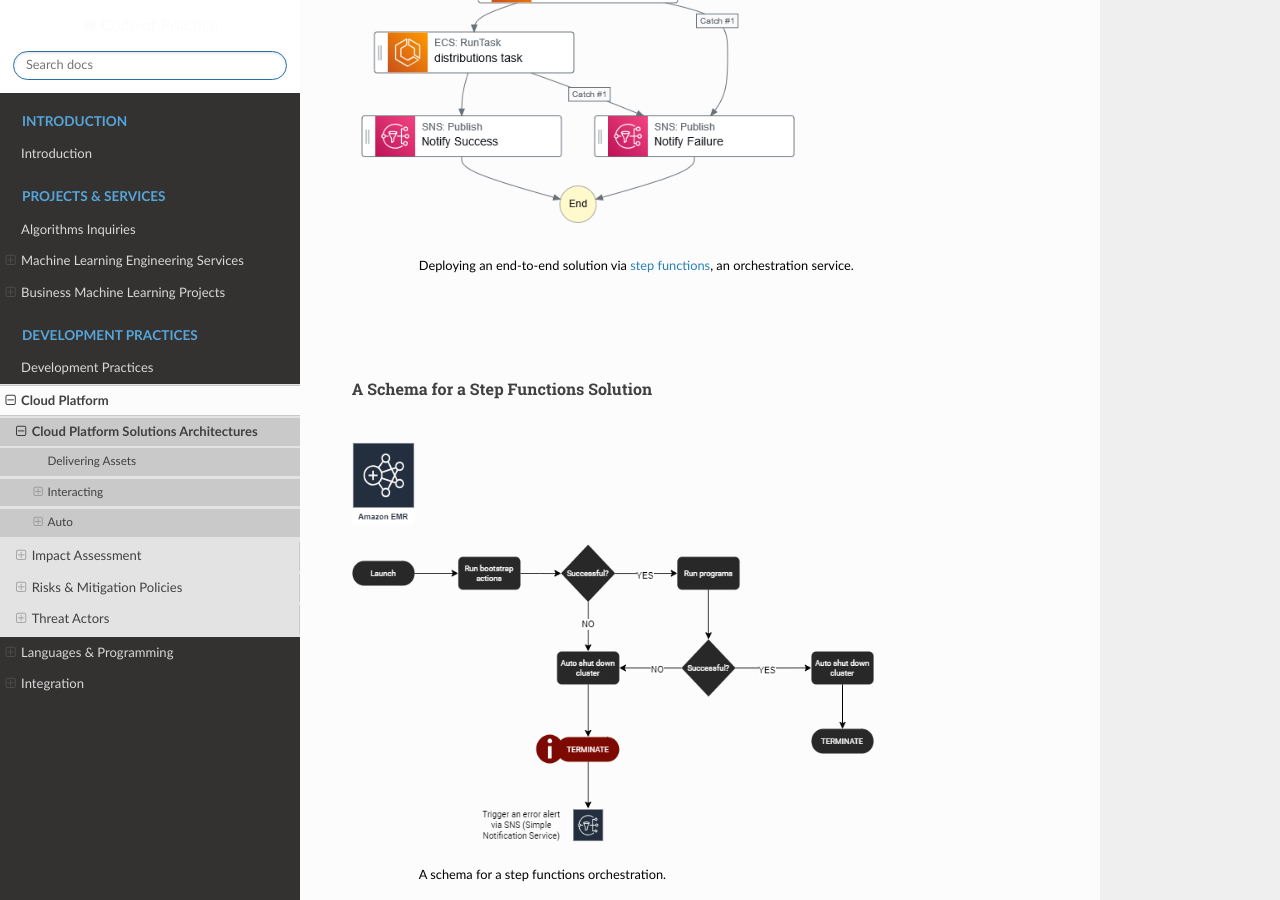
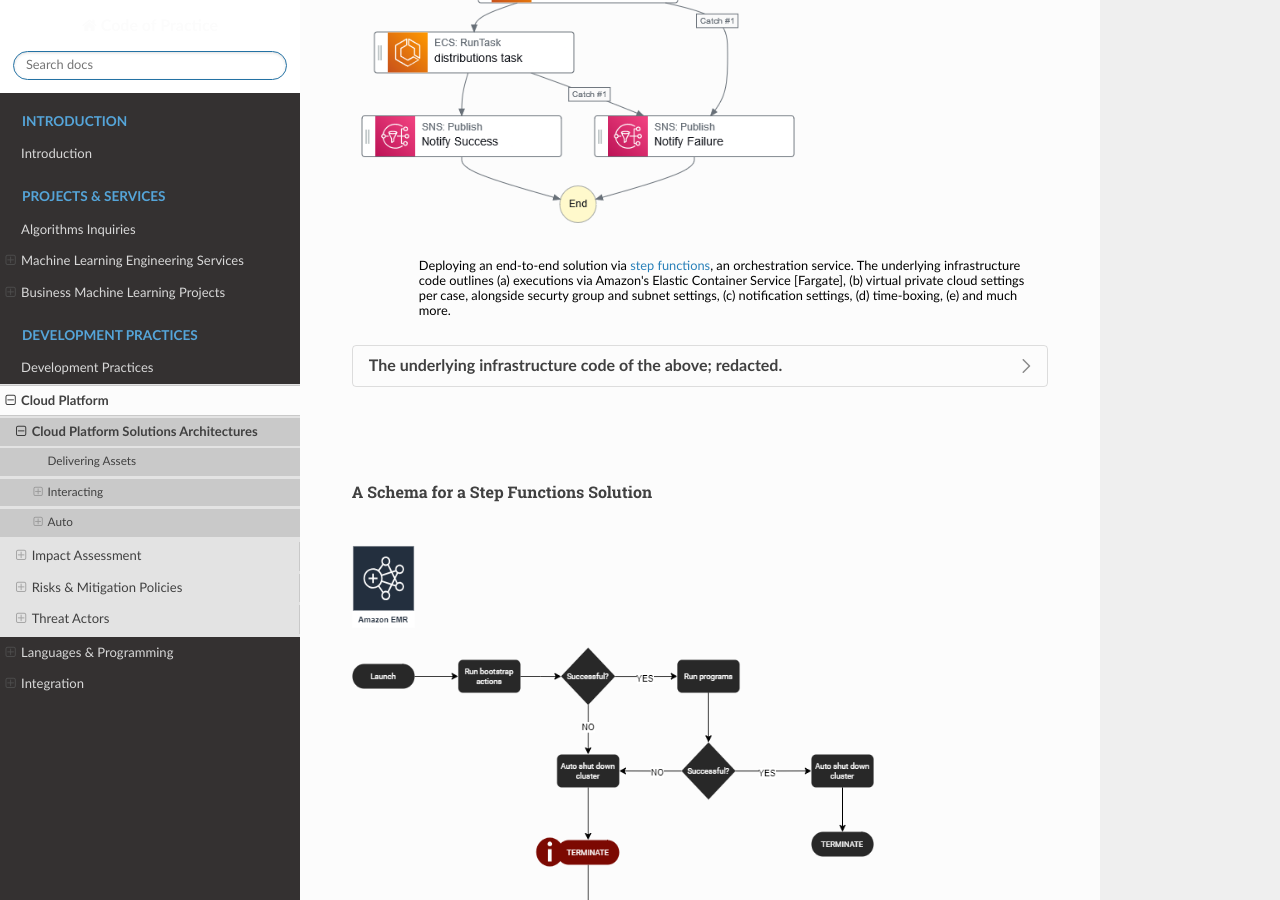
Before and after one commit to thereferences/practice, a Sphinx documentation site: the page built from docs/source/development/cloud/architectures.md, in a window 1280 px wide and 900 px high, scrolled down 3477 px. Built offline with Sphinx 7.4.7 and the Read the Docs theme 2.0.0, drawn with Linux system fonts in a browser that asks for light colours; some of the changed lines change nothing that is shown.

Commit message:
Update docs/source/development/cloud/architectures.md

````diff
--- a/docs/source/development/cloud/architectures.md
+++ b/docs/source/development/cloud/architectures.md
@@ -170,9 +170,108 @@
 :width: 65%
 ```
 <figure>
-<figcaption>Deploying an end-to-end solution via <a href="https://docs.aws.amazon.com/step-functions/latest/dg/welcome.html" target="_blank">step functions</a>, an orchestration service.
+<figcaption>Deploying an end-to-end solution via <a href="https://docs.aws.amazon.com/step-functions/latest/dg/welcome.
+html" target="_blank">step functions</a>, an orchestration service. The underlying infrastructure code outlines (a)
+executions via Amazon's Elastic Container Service [Fargate], (b) virtual private cloud settings per case, alongside
+securty group and subnet settings, (c) notification settings, (d) time-boxing, (e) and much more.
 </figcaption>
 </figure>
+
+:::{dropdown} The underlying infrastructure code of the above; redacted.
+```json
+{
+  "Comment": "An example",
+  "StartAt": "daily task",
+  "TimeoutSeconds": 3600,
+  "States": {
+    "daily task": {
+      "Type": "Task",
+      "Resource": "arn:aws:states:::ecs:runTask.sync",
+      "Parameters": {
+        "LaunchType": "FARGATE",
+        "Cluster": "arn:aws:ecs:{region.name}:{identifier}:cluster/{cluster.name}",
+        "TaskDefinition": "arn:aws:ecs:{region.name}:{identifier}:task-definition/{task.definition}",
+        "NetworkConfiguration": {
+          "AwsvpcConfiguration": {
+            "Subnets": [
+              "{subnet.identifier}",
+              "{subnet.identifier}",
+              "{subnet.identifier}"
+            ],
+            "SecurityGroups": [
+              "{security.group.identifier}"
+            ],
+            "AssignPublicIp": "..."
+          }
+        }
+      },
+      "Next": "distributions task",
+      "Catch": [
+        {
+          "ErrorEquals": [
+            "States.ALL"
+          ],
+          "Next": "Notify Failure",
+          "Comment": "The daily task"
+        }
+      ],
+      "Comment": "The daily task succeeded.  Next, the distributions task."
+    },
+    "distributions task": {
+      "Type": "Task",
+      "Resource": "arn:aws:states:::ecs:runTask.sync",
+      "Parameters": {
+        "LaunchType": "FARGATE",
+        "Cluster": "arn:aws:ecs:{region.name}:{identifier}:cluster/{cluster.name}",
+        "TaskDefinition": "arn:aws:ecs:{region.name}:{identifier}:task-definition/{task.definition}",
+        "NetworkConfiguration": {
+          "AwsvpcConfiguration": {
+            "Subnets": [
+              "{subnet.identifier}",
+              "{subnet.identifier}",
+              "{subnet.identifier}"
+            ],
+            "SecurityGroups": [
+              "{security.group.identifier}"
+            ],
+            "AssignPublicIp": "..."
+          }
+        }
+      },
+      "Next": "Notify Success",
+      "Catch": [
+        {
+          "ErrorEquals": [
+            "States.ALL"
+          ],
+          "Comment": "The distributions task",
+          "Next": "Notify Failure"
+        }
+      ],
+      "Comment": "The distributions task succeeded."
+    },
+    "Notify Success": {
+      "Type": "Task",
+      "Resource": "arn:aws:states:::sns:publish",
+      "Parameters": {
+        "TopicArn": "arn:aws:sns:{region.name}:{identifier}:{topic}",
+        "Message.$": "$"
+      },
+      "End": true
+    },
+    "Notify Failure": {
+      "Type": "Task",
+      "Resource": "arn:aws:states:::sns:publish",
+      "Parameters": {
+        "TopicArn": "arn:aws:sns:{region.name}:{identifier}:{topic}",
+        "Message.$": "$"
+      },
+      "End": true
+    }
+  }
+}
+```
+:::
 
 <br>
 <br>
````
